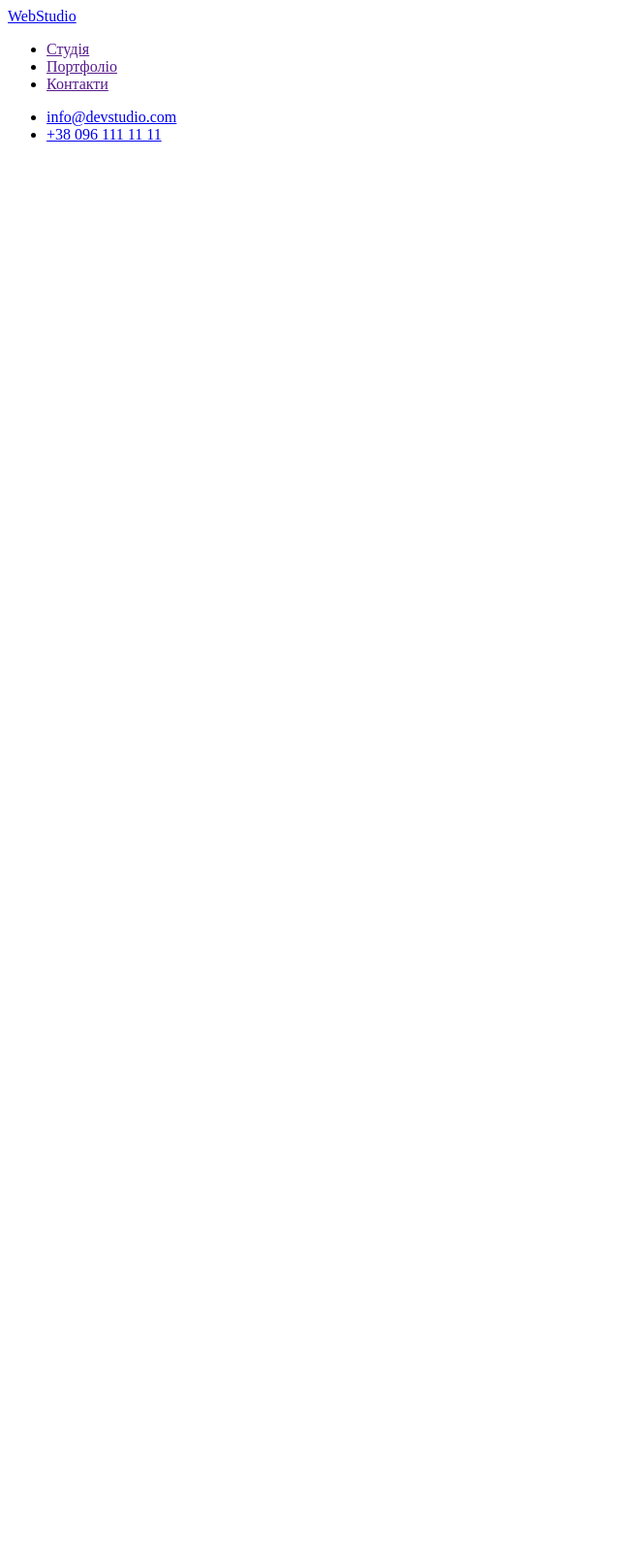
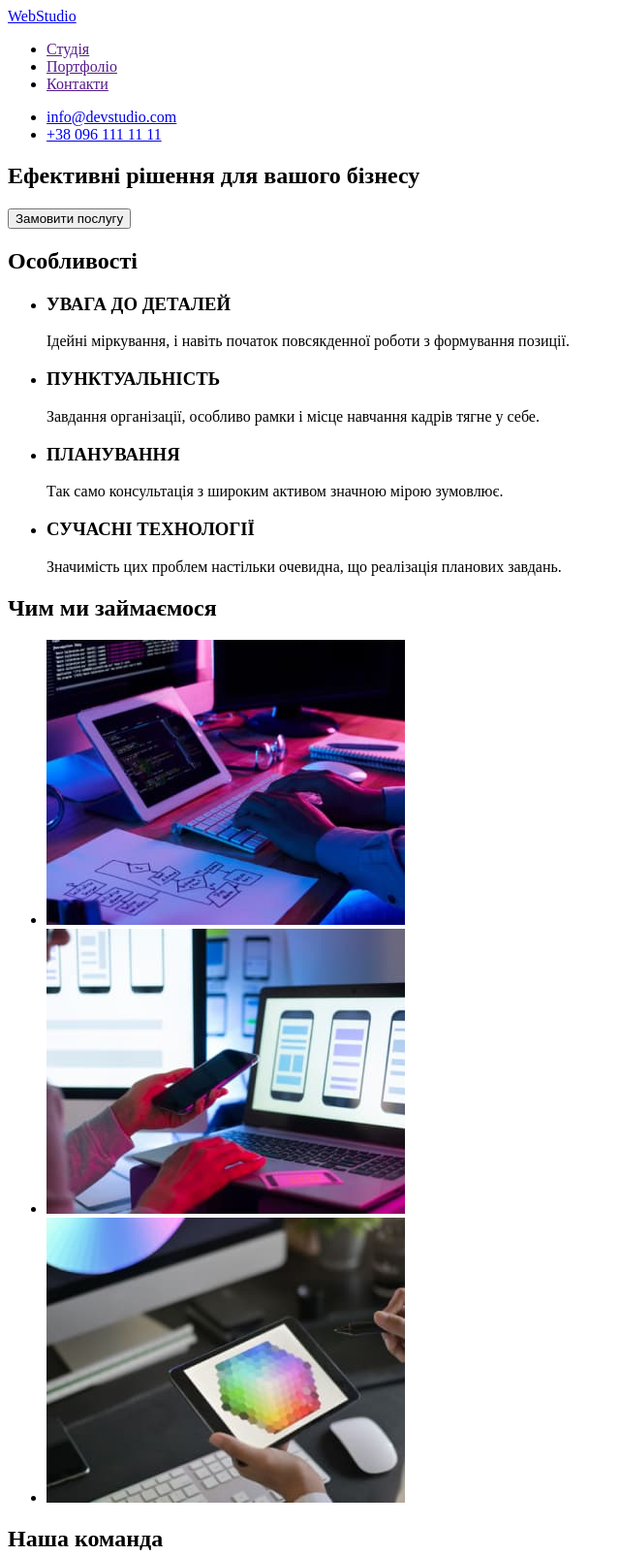
Before and after one commit to IhorPinchuk/goit-markup-hw-01, a plain HTML site: page index.html in a window 1280 px wide. Shown: the top 1605 px of the page at 97% size, without its empty margins (0-640 px from the left). Before the commit the page ends 800 px from the top, so only its background shows below. Drawn offline with Linux system fonts and the light colour scheme.

Commit message:
Зроблено main

```diff
--- a/index.html
+++ b/index.html
@@ -25,7 +25,74 @@
 
     <!--main-->
     <main>
-
+        <!--шапка-->
+        <section>
+            <h1>Ефективні рішення для вашого бізнесу</h1>
+            <button type="button">Замовити послугу</button>
+        </section>
+        <!-- особливості -->
+        <section>
+            <h2>Особливості</h2>
+            <ul>
+                <li>
+                    <h3>УВАГА ДО ДЕТАЛЕЙ</h3>
+                    <p>Ідейні міркування, і навіть початок повсякденної роботи з формування позиції.</p>
+                </li>
+                <li>
+                    <h3>ПУНКТУАЛЬНІСТЬ</h3>
+                    <p>Завдання організації, особливо рамки і місце навчання кадрів тягне у себе.</p>
+                </li>
+                <li>
+                    <h3>ПЛАНУВАННЯ</h3>
+                    <p>Так само консультація з широким активом значною мірою зумовлює.</p>
+                </li>
+                <li>
+                    <h3>СУЧАСНІ ТЕХНОЛОГІЇ</h3>
+                    <p>Значимість цих проблем настільки очевидна, що реалізація планових завдань.</p>
+                </li>
+            </ul>
+        </section>
+        <!-- чим ми займаємося -->
+        <section>
+            <h2>Чим ми займаємося</h2>
+            <ul>
+                <li>
+                    <img src="./images/1_computer.jpg" alt="Розробка сайтів" width="370" height="294"/>
+                </li>
+                <li>
+                    <img src="./images/2_phone.jpg" alt="Адаптація сайтів для телефонів" width="370" height="294"/>
+                </li>
+                <li>
+                    <img src="./images/3_tablet.jpg" alt="Адаптація сайтів для планшетів" width="370" height="294" />
+                </li>
+            </ul>
+        </section>
+        <!--наша команда-->
+        <section>
+            <h2>Наша команда</h2>
+            <ul>
+                <li>
+                    <img src="./images/4_product_designer.jpg" alt="Product Designer" width="270" height="260"/>
+                    <h3>Ігор Дем'яненко</h3>
+                    <p lang="en">Product Designer</p>
+                </li>
+                <li>
+                    <img src="./images/5_frontend_developer.jpg" alt="Frontend Developer" width="270" height="260"/>
+                    <h3>Ольга Рєпіна</h3>
+                    <p lang="en">Frontend Developer</p>
+                </li>
+                <li>
+                    <img src="./images/6_marketing.jpg" alt="Marketing" width="270" height="260"/>
+                    <h3>Микола Тарасов</h3>
+                    <p lang="en">Marketing</p>
+                </li>
+                <li>
+                    <img src="./images/7_ui_designer.jpg" alt="UI Designer" width="270" height="260" />
+                    <h3>Михайло Єрмаков</h3>
+                    <p lang="en">UI Designer</p>
+                </li>
+            </ul>
+        </section>
     </main>
     <!--footer-->
     <footer>
```
Also changed, not shown: images/1_computer.jpg (added), images/2_phone.jpg (added), images/3_tablet.jpg (added), images/4_product_designer.jpg (added), images/5_frontend_developer.jpg (added), images/6_marketing.jpg (added), images/7_ui_designer.jpg (added).
